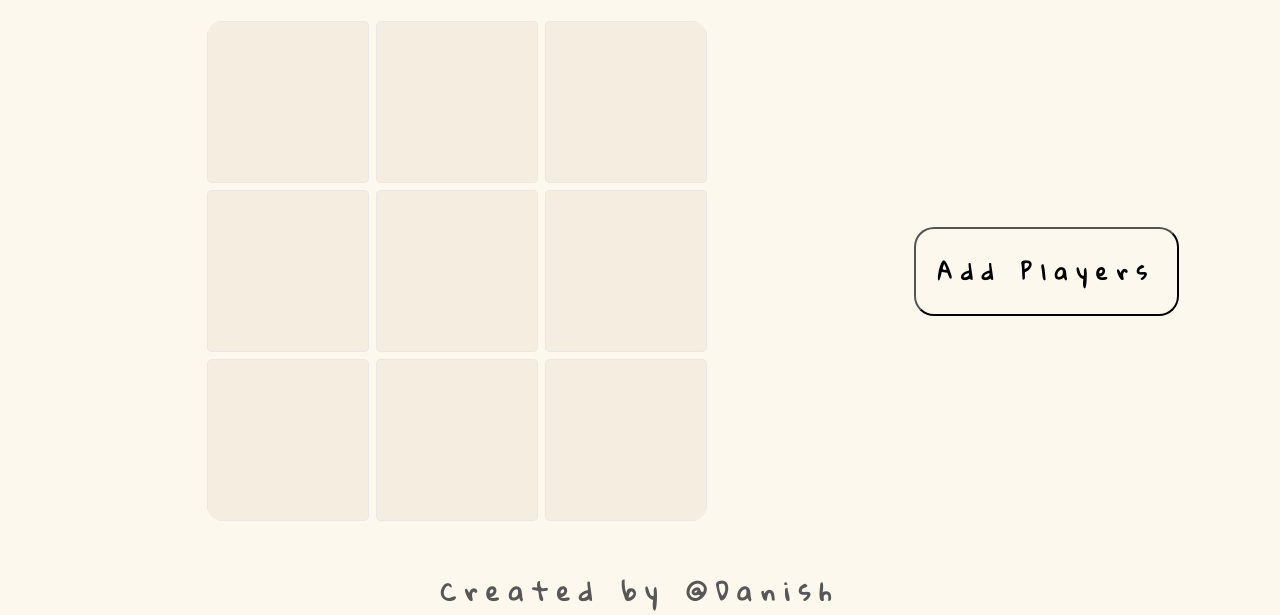
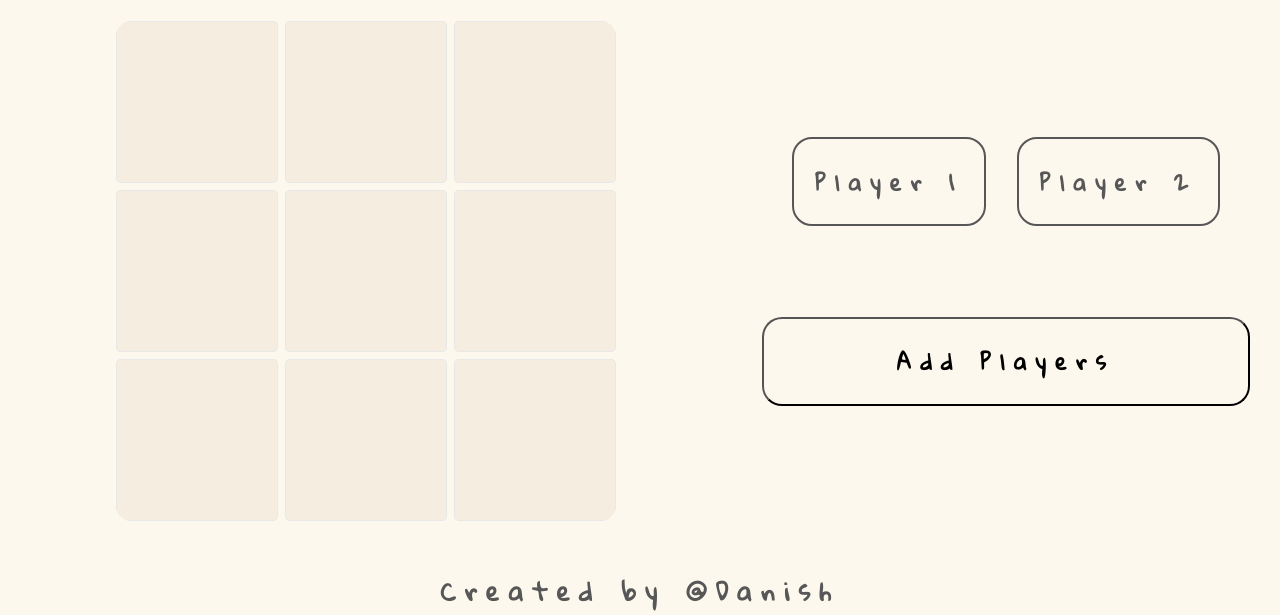
Before and after one commit to Dan0101Git/Tic-tac-toe, a plain HTML site: page index.html in a window 1280 px wide. Shown: the part 185-800 px from the top of the page. Drawn offline with Linux system fonts and the light colour scheme.

Commit message:
players boxes added:css

```diff
--- a/index.html
+++ b/index.html
@@ -30,6 +30,10 @@
             </div>
         </section>
         <section class="game-detail">
+            <div class="display-players">
+                <div class="player1">Player 1</div>
+                <div class="player2">Player 2</div>
+            </div>
             <button><div class="start-game">Add Players</div></button>
         <dialog closedby><form formmethod="dialog" action="">
             <fieldset>
--- a/styles.css
+++ b/styles.css
@@ -60,7 +60,7 @@ footer{
     align-items: center;
 }
 main>.game-section{
-    flex:5;
+    flex:3;
 }
 
 main>.game-detail{
@@ -98,11 +98,26 @@ font-size: 2.5rem;
   background-color: #fffcf74a;
   box-shadow: 0 2px 4px rgba(87, 87, 87, 0.2); /* subtle depth */
 }
-button{
+.game-detail{
+    display: flex;
+    flex-direction: column;
+    gap:3rem;
+    padding:0 1rem;
+
+}
+button,.display-players>*{
     padding:1em;
     border-radius: var(--modal-br);
     background: none;
     font-size: .7rem;
+}
+.display-players{
+    display: flex;
+    gap:1rem;
+    justify-content: center;
+}
+.display-players>*{
+    border:2px solid var(--font-color);
 }
 button:hover
 {
```
